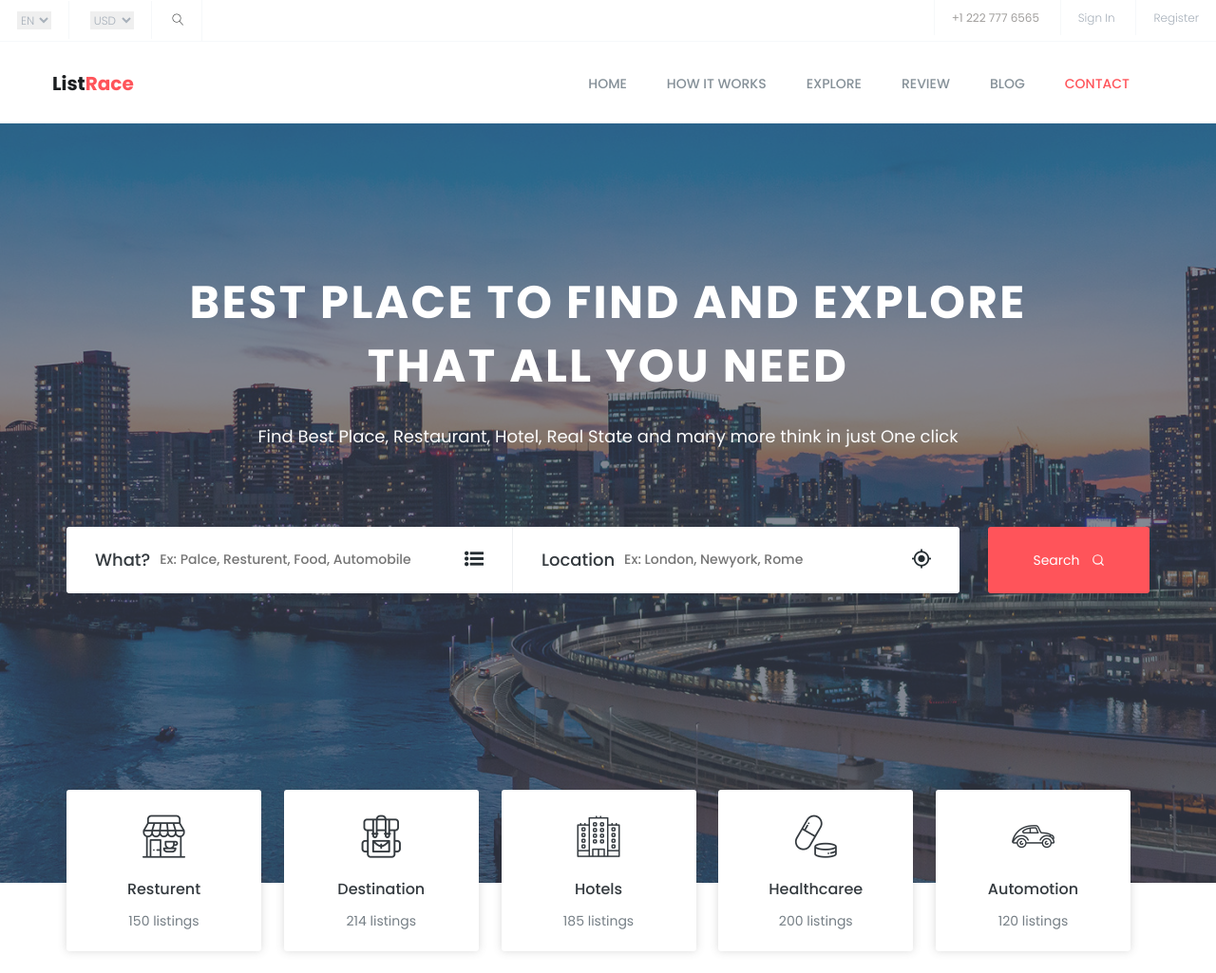
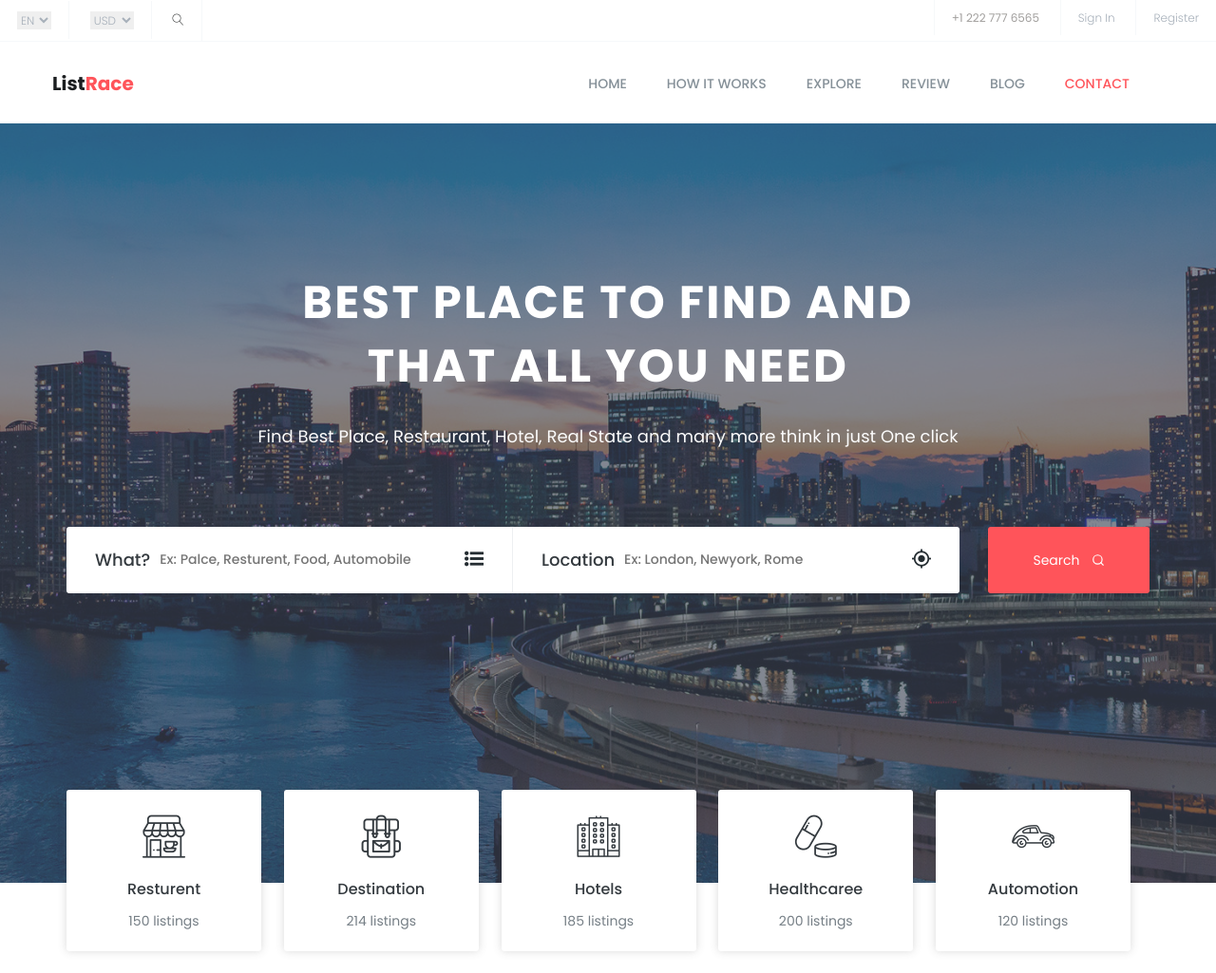
Before and after one commit to vaisakh22/demo, a plain HTML site: page index.html in a window 1280 px wide. Shown: the top 1025 px of the page at 95% size. Drawn offline with nearby package versions, Linux system fonts and the light colour scheme.

Commit message:
Update index.html

```diff
--- a/index.html
+++ b/index.html
@@ -148,7 +148,7 @@
 		<section id="home" class="welcome-hero">
 			<div class="container">
 				<div class="welcome-hero-txt">
-					<h2>best place to find and explore <br> that all you need </h2>
+					<h2>best place to find and  <br> that all you need </h2>
 					<p>
 						Find Best Place, Restaurant, Hotel, Real State and many more think in just One click
 					</p>
```
